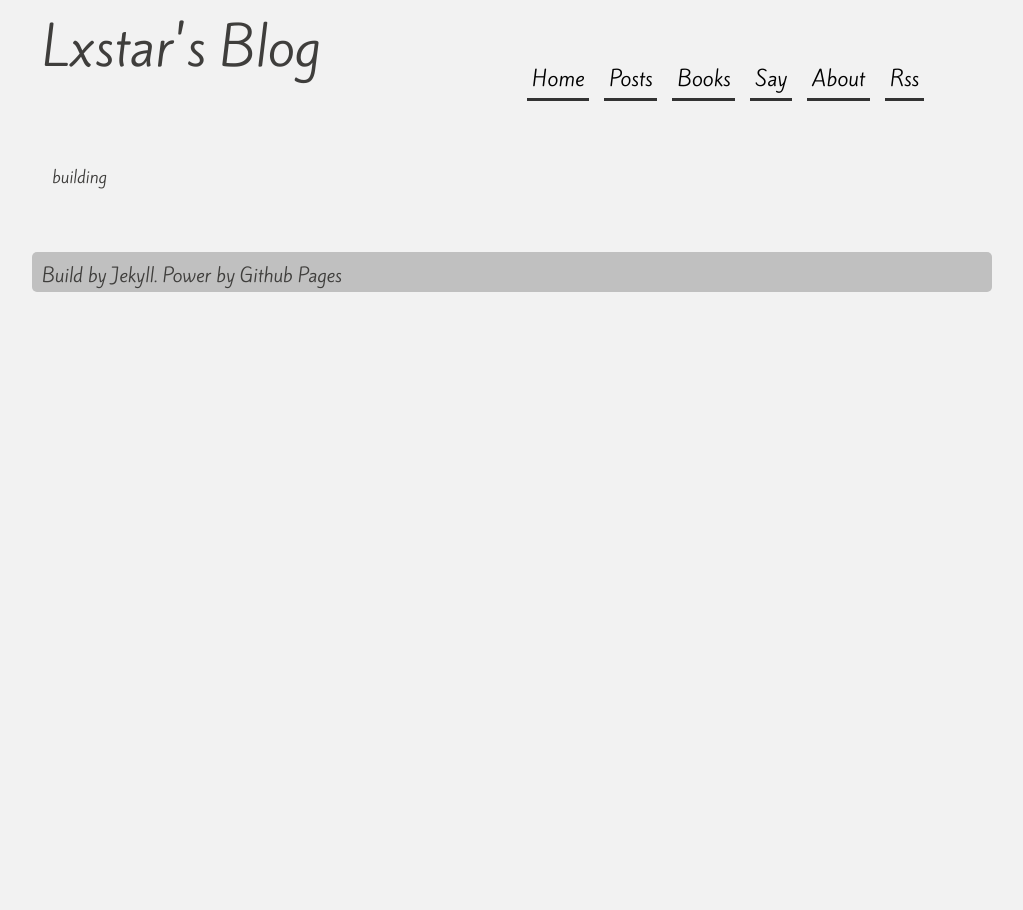
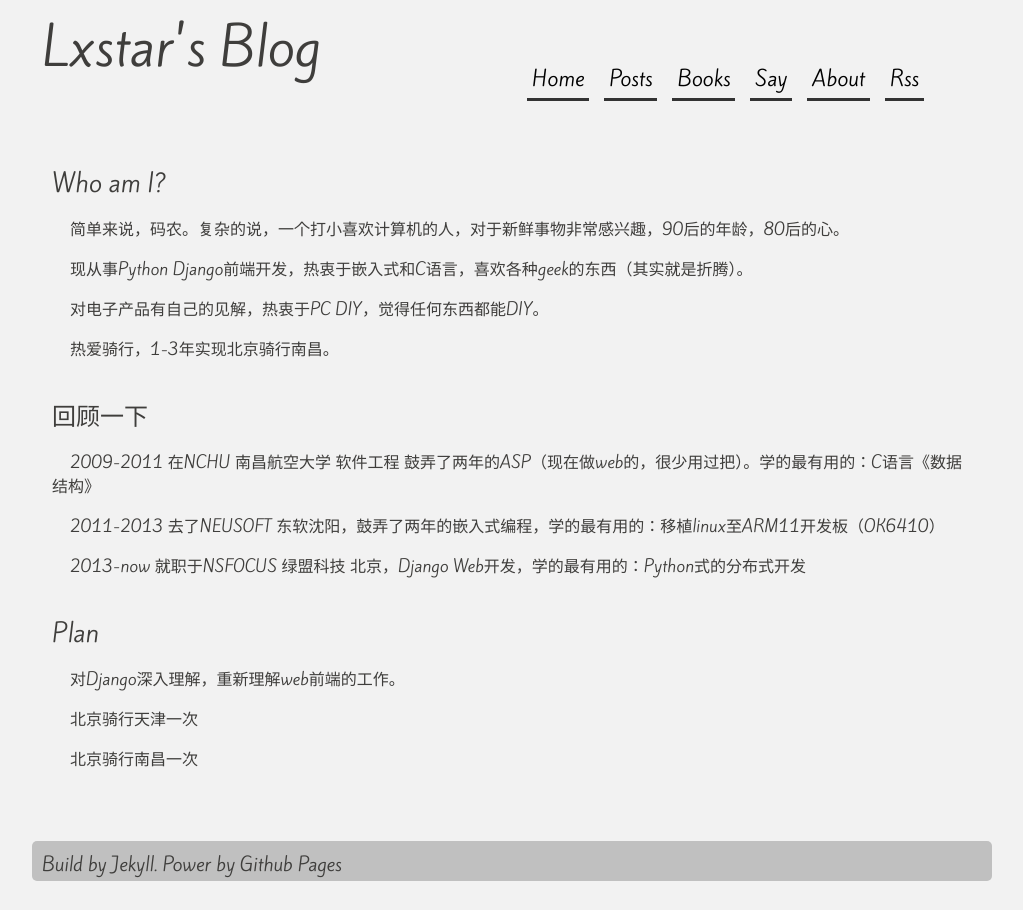
Before and after one commit to lxstar/lxstar.github.com, a Jekyll site: the page built from about/index.html, in a window 1280 px wide. Shown: the whole page, without its empty margins (128-1151 px from the left). Built offline with Jekyll 4.4.1, drawn with Linux system fonts in a browser that asks for light colours; Markdown is read by kramdown in place of the engine named in the settings; comment, search, counter and statistics services are not loaded.

Commit message:
upadte about page

```diff
--- a/about/index.html
+++ b/about/index.html
@@ -7,5 +7,21 @@ title: About
 <div class='cleaner'></div>
 
 <div id='page'>
-	building
+	<h2>Who am I?</h2>
+	<p>&nbsp;&nbsp;&nbsp;&nbsp;简单来说，码农。复杂的说，一个打小喜欢计算机的人，对于新鲜事物非常感兴趣，90后的年龄，80后的心。</p>
+	<p>&nbsp;&nbsp;&nbsp;&nbsp;现从事Python Django前端开发，热衷于嵌入式和C语言，喜欢各种geek的东西（其实就是折腾）。</p>
+	<p>&nbsp;&nbsp;&nbsp;&nbsp;对电子产品有自己的见解，热衷于PC DIY，觉得任何东西都能DIY。</p>
+	<p>&nbsp;&nbsp;&nbsp;&nbsp;热爱骑行，1-3年实现北京骑行南昌。</p>
+
+	<div class='cleaner'></div>
+	<h2>回顾一下</h2>
+	<p>&nbsp;&nbsp;&nbsp;&nbsp;2009-2011 在NCHU 南昌航空大学 软件工程 鼓弄了两年的ASP（现在做web的，很少用过把）。学的最有用的：C语言《数据结构》</p>
+	<p>&nbsp;&nbsp;&nbsp;&nbsp;2011-2013 去了NEUSOFT 东软沈阳，鼓弄了两年的嵌入式编程，学的最有用的：移植linux至ARM11开发板（OK6410）</p>
+	<p>&nbsp;&nbsp;&nbsp;&nbsp;2013-now 就职于NSFOCUS 绿盟科技 北京，Django Web开发，学的最有用的：Python式的分布式开发</p>
+
+	<div class='cleaner'></div>
+	<h2>Plan</h2>
+	<p>&nbsp;&nbsp;&nbsp;&nbsp;对Django深入理解，重新理解web前端的工作。</p>
+	<p>&nbsp;&nbsp;&nbsp;&nbsp;北京骑行天津一次</p>
+	<p>&nbsp;&nbsp;&nbsp;&nbsp;北京骑行南昌一次</p>
 </div>
--- a/books/index.html
+++ b/books/index.html
@@ -20,4 +20,5 @@ title: Books
 	<li>《专业嵌入式软件开发——全面走向高质高效编程》--李云 著</li>
 	<li>《致我们终将逝去的青春》--辛夷坞 著</li>
 	<li>《C和指针》--Kenneth A.Reek </li>
+	<li>《The Django Book》</li>
 </ul>
```
